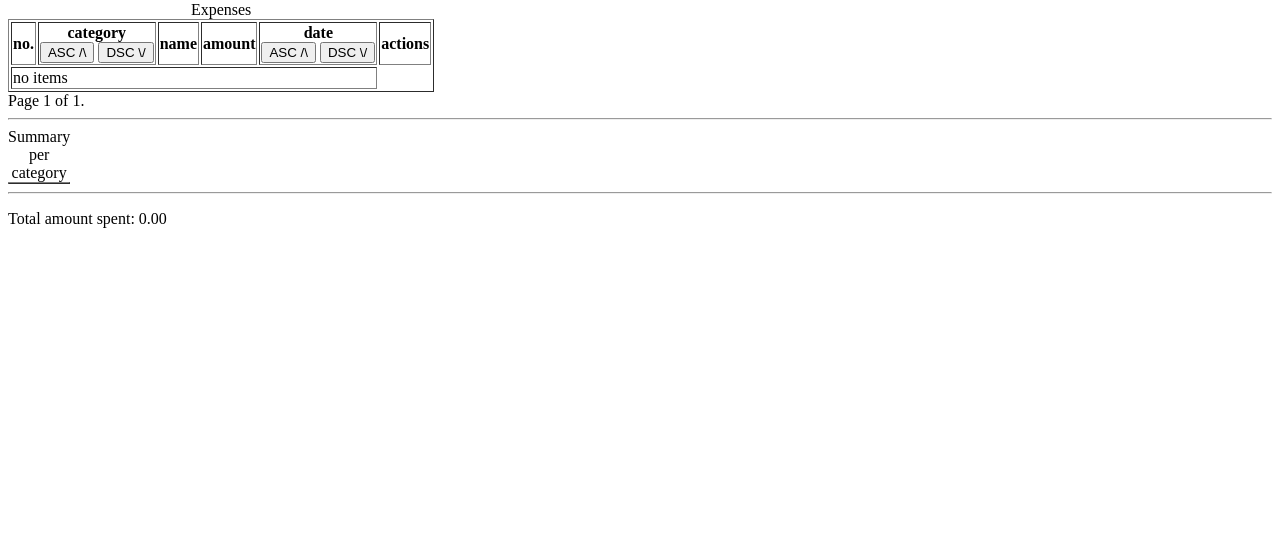
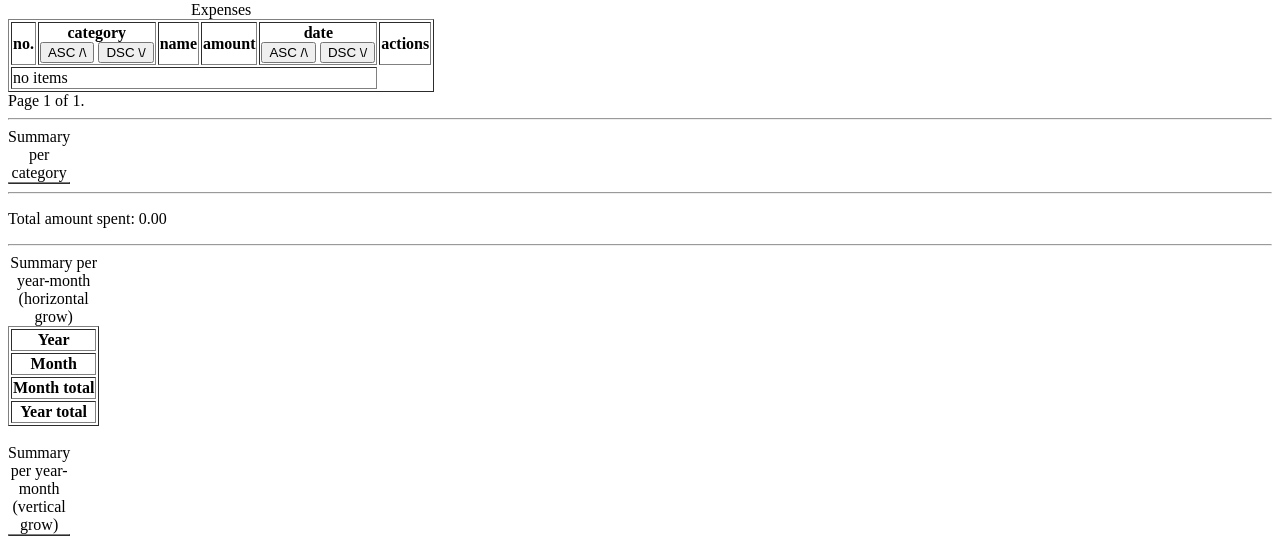
Before and after one commit to Gieneq/Expenses, a Django app: page /expenses/expense/list/ in a window 1280 px wide. Shown: the part 353-897 px from the top of the page. Before the commit the page ends 581 px from the top, so only its background shows below. Run offline with Django 4.2, Linux system fonts and the light colour scheme; lists and menus that the app fills with data are empty.

Commit message:
Added total amount spent per year-month table.

```diff
--- a/expenses/reports.py
+++ b/expenses/reports.py
@@ -1,8 +1,8 @@
 from collections import OrderedDict
 from functools import reduce
 
-from django.db.models import Sum, Value
-from django.db.models.functions import Coalesce
+from django.db.models import Sum, Value, Q, F, Count
+from django.db.models.functions import Coalesce, TruncMonth, TruncYear, ExtractYear, ExtractMonth
 
 
 def summary_per_category(queryset):
@@ -23,3 +23,26 @@ def total_amount_spent(summary_dict):
 # optional on queryset. Evaluating using precalculated OrderedDict should be faster.
 def total_amount_spent_qs(queryset):
     return queryset.aggregate(total_amount_spent=Sum('amount'))['total_amount_spent']
+
+
+def summary_per_year_month(queryset):
+    result_qs = queryset.annotate(year=Coalesce('date__year', Value(0)),
+                                  month=Coalesce('date__month', Value(0))).order_by()
+    result_qs = result_qs.values('year', 'month').annotate(total=Sum('amount'))
+    result_qs = result_qs.values_list('year', 'month', 'total')
+
+    result = dict()
+    for year, month, total in result_qs:
+        result.setdefault(year, []).append((month, total))
+
+    result = OrderedDict(sorted(
+        ((year, {'total': reduce(lambda a, b: a + b[1], months_totals, 0), 'months': months_totals}) for
+         year, months_totals in result.items()), key=lambda x: x[0]))
+
+    return result
+
+
+def summary_per_year(queryset):
+    return OrderedDict(
+        sorted(queryset.annotate(year=Coalesce('date__year', Value(0))).order_by().values('year').annotate(
+            s=Sum('amount')).values_list('year', 's')))
--- a/expenses/templates/expenses/expense_list.html
+++ b/expenses/templates/expenses/expense_list.html
@@ -57,6 +57,61 @@
 </table>
 <hr>
 <p>Total amount spent: {{total_amount_spent|floatformat:2}}</p>
+<hr>
+<table border="1">
+  <caption>Summary per year-month (horizontal grow)</caption>
+  <thead>
+    <tr>
+	  <th>Year</th>
+	  {% for year, details in summary_per_year_month.items %}
+		<th colspan="{{ details.months|length }}">{{ year }}</th>
+	  {% endfor %}
+    </tr>
+  </thead>
+  <tr>
+    <th>Month</th>
+	{% for year, details in summary_per_year_month.items %}
+	  {% for month, total in details.months %}
+		<td>{{ month }}</td>
+	  {% endfor %}
+	{% endfor %}
+  </tr>
+  <tr>
+	<th>Month total</th>
+	{% for year, details in summary_per_year_month.items %}
+	  {% for month, total in details.months %}
+		<td>{{ total|floatformat:2 }}</td>
+	  {% endfor %}
+	{% endfor %}
+  </tr>
+  <tr>
+	<th>Year total</th>
+	{% for year, details in summary_per_year_month.items %}
+	  <td colspan="{{ details.months|length }}">{{ details.total|floatformat:2 }}</td>
+	{% endfor %}
+  </tr>
+</table>
+<br>
 
 
+<table border="1">
+  <caption>Summary per year-month (vertical grow) </caption>
+  {% for year, details in summary_per_year_month.items %}
+	<tr>
+	  <th rowspan="{{ details.months|length|add:2 }}">{{year}}</th>
+	  <th>Month</th>
+	  <th>Total</th>
+	</tr>
+  {% for month, total in details.months %}
+	<tr>
+	  <td>{{ month }}</td>
+	  <td>{{ total|floatformat:2 }}</td>
+	</tr>
+  {% endfor %}
+  <tr>
+	<th>Per year:</th>
+	<td>{{ details.total|floatformat:2 }}</td>
+  </tr>
+  {% endfor %}
+</table>
 {% endblock %}
--- a/expenses/views.py
+++ b/expenses/views.py
@@ -3,7 +3,7 @@ from django.views.generic.list import ListView
 
 from .forms import ExpenseSearchForm
 from .models import Expense, Category
-from .reports import summary_per_category, total_amount_spent
+from .reports import summary_per_category, total_amount_spent, summary_per_year_month
 
 
 class ExpenseListView(ListView):
@@ -49,15 +49,20 @@ class ExpenseListView(ListView):
 
         # print(parameters)
         # print(ordering)
+
+        summary_ym = summary_per_year_month(queryset)
+
+        print('--summary YM-->>', summary_ym)
+
         summary = summary_per_category(queryset)
-        print('--summary-->>', summary)
-
+        print('--summary C-->>', summary)
         return super().get_context_data(
             parameters=parameters.urlencode(),
             ordering=ordering.urlencode(),
             form=form,
             object_list=queryset,
             summary_per_category=summary,
+            summary_per_year_month=summary_ym,
             total_amount_spent=total_amount_spent(summary),
             **kwargs)
 
```
